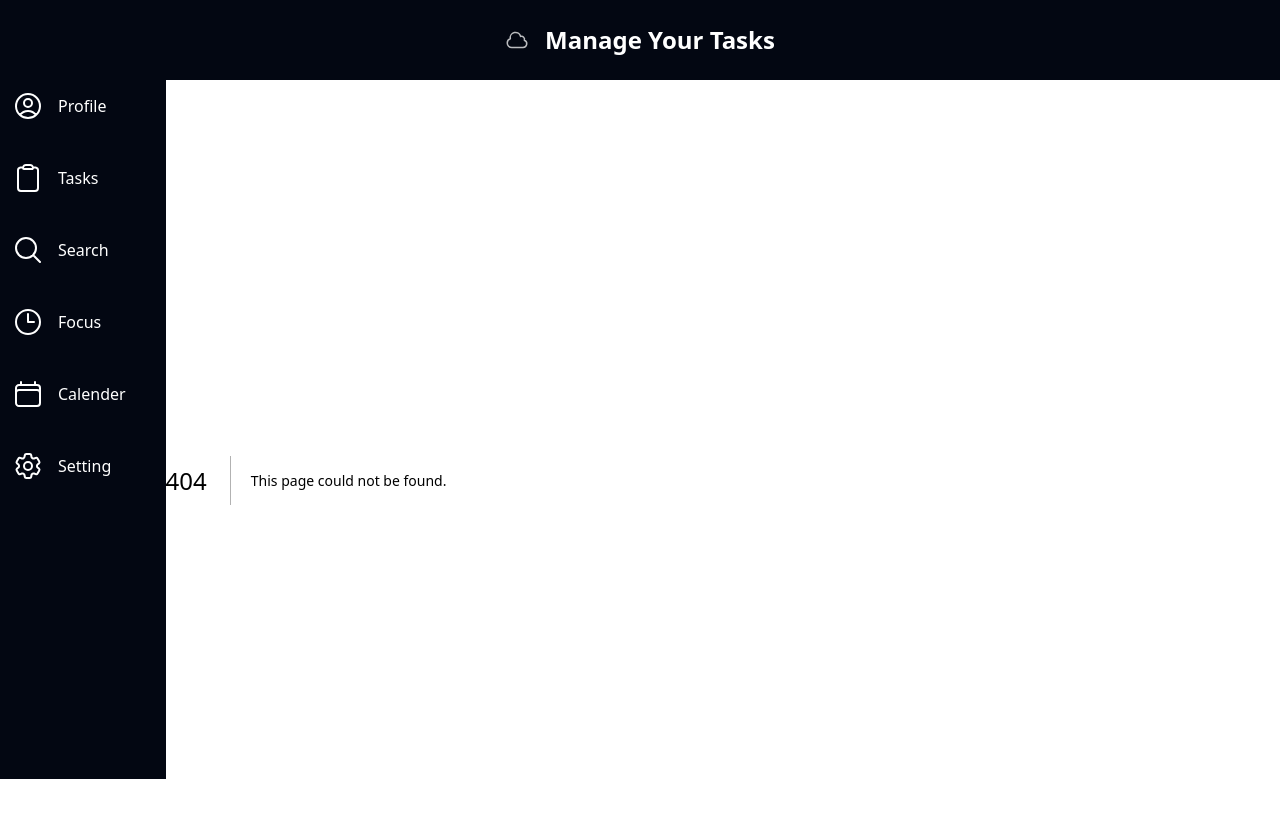
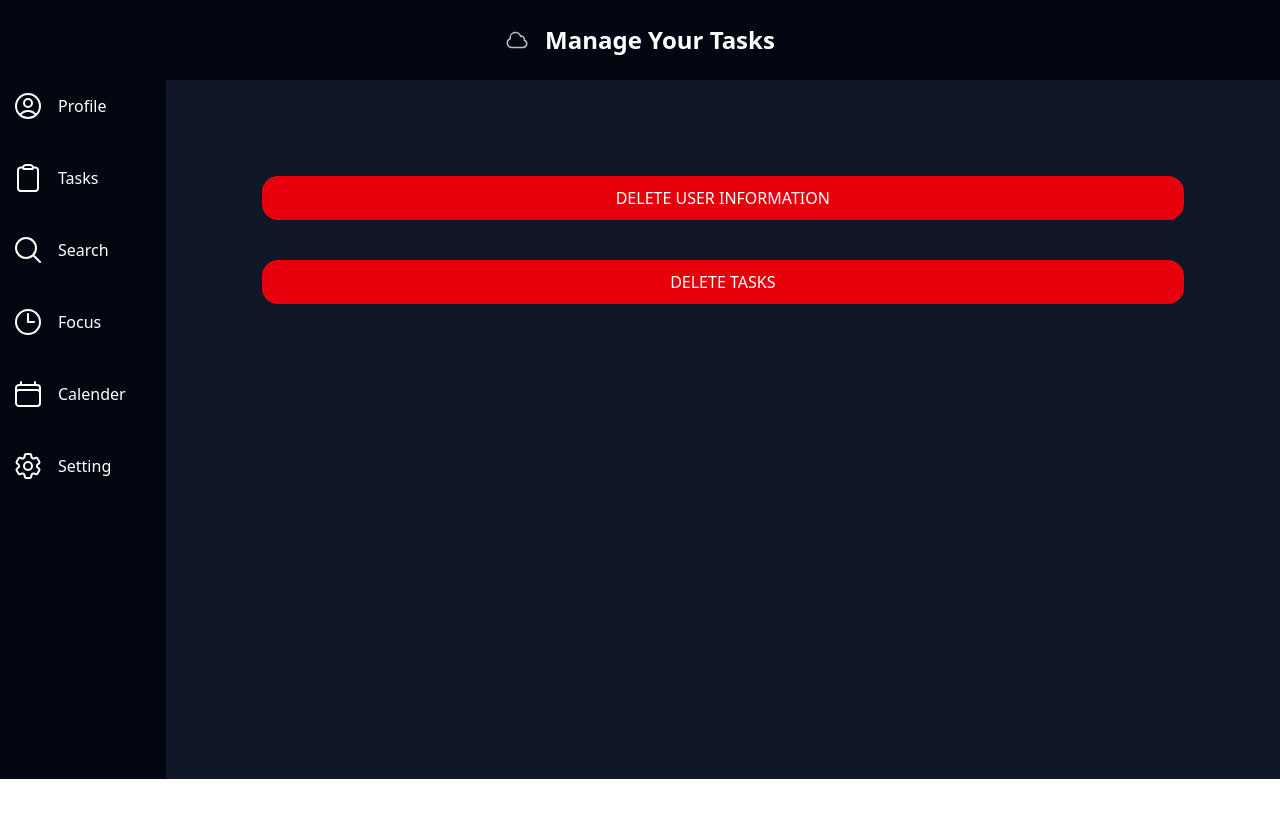
Before and after one commit to VibelessYoung/TaskManager, a Next.js app: page /setting in a window 1280 px wide. Before the commit this address had no page. Shown: the top 818 px of the page. Built offline with nearby package versions, Linux system fonts and the light colour scheme.

Commit message:
setting page created

```diff
--- /dev/null
+++ b/app/setting/page.js
@@ -0,0 +1,12 @@
+import React from "react";
+
+function page() {
+  return (
+    <div className="w-full bg-gray-900 flex flex-col p-24 gap-10">
+      <button className="bg-red-600 text-white p-2.5 rounded-2xl">DELETE USER INFORMATION</button>
+      <button className="bg-red-600 text-white p-2.5 rounded-2xl">DELETE TASKS</button>
+    </div>
+  );
+}
+
+export default page;
```
